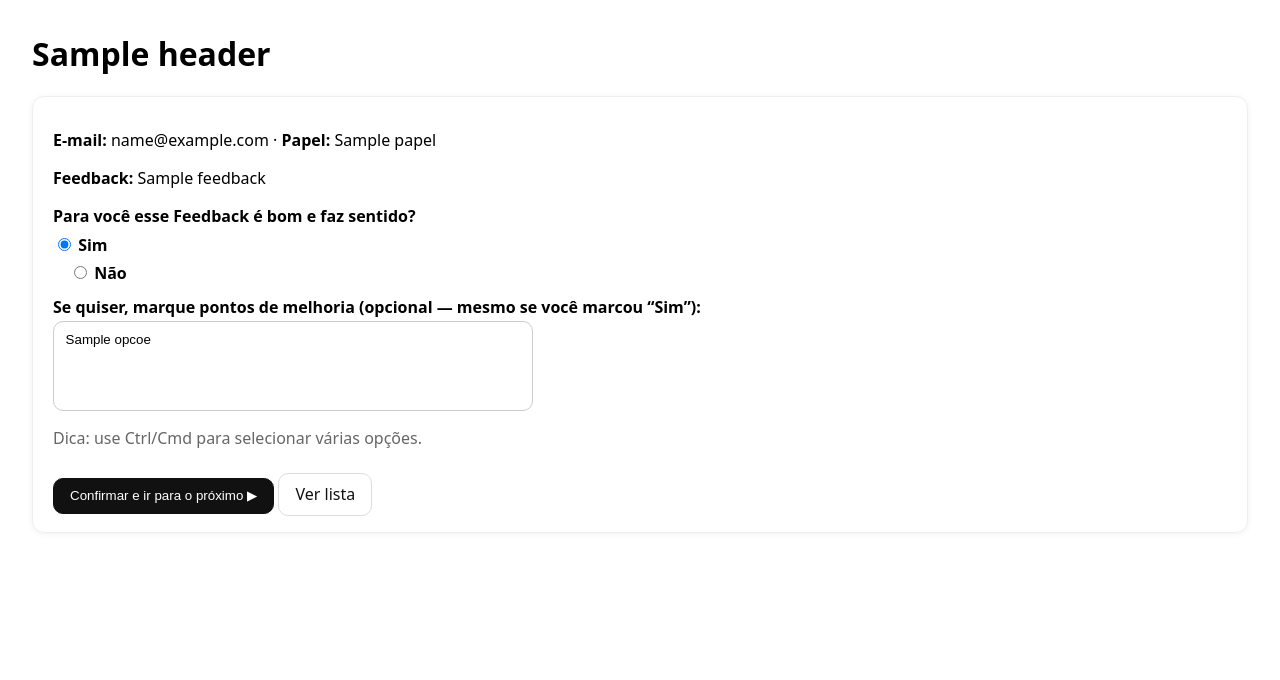
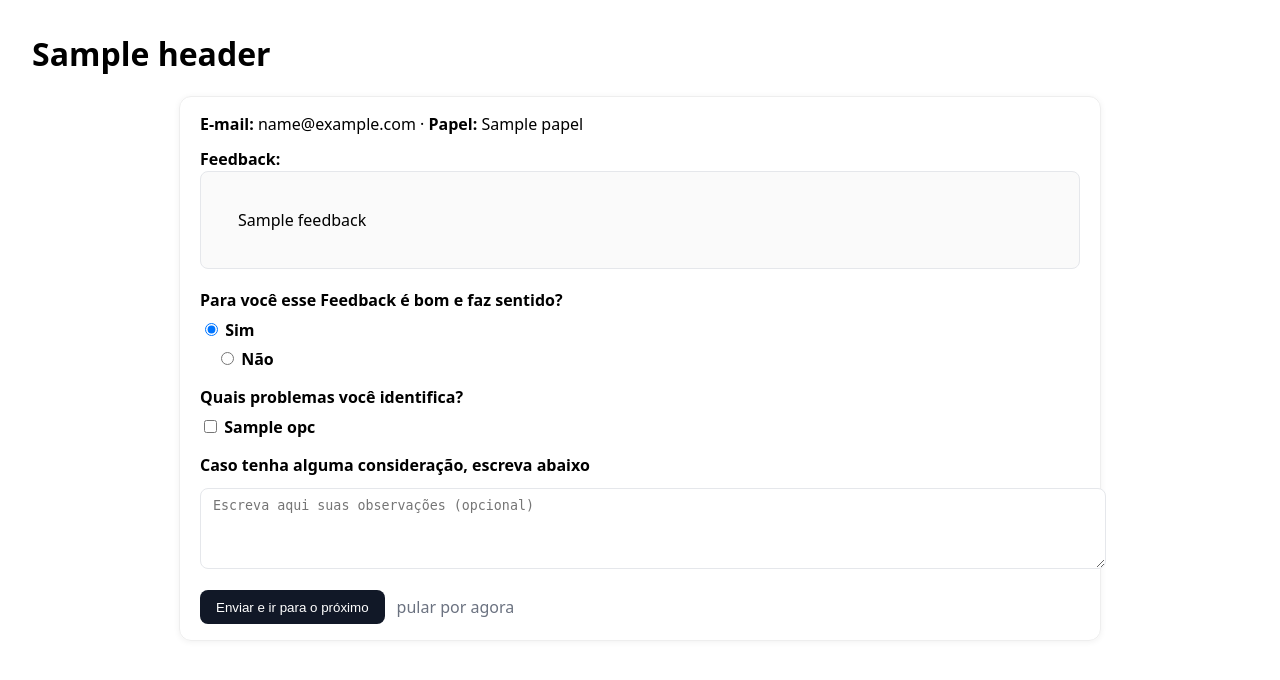
Before and after one commit to lucaschie-mind/projeto_thaylan_harvard, a FastAPI app: template templates/avaliar.html in a window 1280 px wide. Shown: the top 680 px of the page. Run offline with FastAPI, Linux system fonts and the light colour scheme; the template is opened without the code that fills it: most values are stand-ins (such as "Sample title", 1, 10 or a date in 2020); parts of the project's set-up code (start-up, migrations or seed data) failed here and were passed over.

Commit message:
feat(avaliacao): adiciona campo aberto + grava em campo_eberto_2 para Avaliador_2

```diff
--- a/main.py
+++ b/main.py
@@ -30,6 +30,8 @@ feedback_avaliacao = Table(
     Column("Problemas_avaliador_2", Text),
     Column("created_at", DateTime, nullable=False, default=datetime.utcnow),
     Column("updated_at", DateTime, nullable=False, default=datetime.utcnow),
+    Column("campo_aberto", Text),
+    Column("campo_eberto_2", Text),
 )
 
 app = FastAPI(title="Avaliador de Feedbacks")
@@ -96,27 +98,38 @@ def proximo_pendente(email: str, after_id: Optional[int] = None):
             return it
     return itens[0] if itens else None
 
-def atualizar_resposta(item_id: int, papel: str, resposta: str, problemas: Optional[List[str]] = None):
+def atualizar_resposta(
+    item_id: int,
+    papel: str,
+    resposta: str,
+    problemas: Optional[List[str]] = None,
+    campo_aberto: Optional[str] = None,
+):
     if papel == "Avaliador_1":
         col_resp = "Resposta_avaliador_1"
         col_prob = "Problemas_avaliador_1"
+        col_campo = "campo_aberto"          # <-- Avaliador_1 grava aqui
     elif papel == "Avaliador_2":
         col_resp = "Resposta_avaliador_2"
         col_prob = "Problemas_avaliador_2"
+        col_campo = "campo_eberto_2"        # <-- Avaliador_2 grava aqui
     else:
         raise HTTPException(status_code=400, detail="Papel inválido")
 
-    # Agora aceita problemas mesmo com "Sim". Se vier lista vazia, limpa a coluna.
     problemas_csv = None
     if problemas is not None:
         validos = [p for p in problemas if p in PROBLEMA_OPCOES]
-        problemas_csv = ", ".join(validos) if validos else None  # None -> grava NULL (limpa)
+        problemas_csv = ", ".join(validos) if validos else None
 
     campos = {col_resp: resposta, "updated_at": datetime.utcnow()}
     if problemas is not None:
-        campos[col_prob] = problemas_csv  # atualiza/limpa explicitamente
+        campos[col_prob] = problemas_csv
 
-    set_clause = ", ".join([f'"{k}" = :{k}' for k in campos.keys()])
+    # Se veio o campo aberto no POST, grava na coluna específica do papel
+    if campo_aberto is not None:
+        campos[col_campo] = (campo_aberto or "").strip()
+
+    set_clause = ', '.join([f'"{k}" = :{k}' for k in campos.keys()])
     sql = text(f'UPDATE feedback_avaliacao SET {set_clause} WHERE id = :id')
     params = {**campos, "id": item_id}
 
@@ -174,17 +187,18 @@ def submit(
     papel: str = Form(...),
     resposta: str = Form(...),
     problemas: Optional[List[str]] = Form(None),
-    problemas_submitted: Optional[str] = Form(None),  # <-- novo
+    problemas_submitted: Optional[str] = Form(None),
+    campo_aberto: Optional[str] = Form(None),  # <-- NOVO
 ):
     resposta = resposta.strip()
     if resposta not in ("Sim", "Não"):
         raise HTTPException(status_code=400, detail="Resposta inválida")
 
-    # Se o formulário foi enviado e nenhuma opção de problema foi marcada, limpamos a coluna
     if problemas_submitted is not None and problemas is None:
-        problemas = []  # força limpar em atualizar_resposta
+        problemas = []
 
-    atualizar_resposta(id, papel, resposta, problemas)
+    # passa o campo aberto para persistência
+    atualizar_resposta(id, papel, resposta, problemas, campo_aberto)
 
     email_norm = normalize_email(email)
     prox = proximo_pendente(email_norm, after_id=id)
--- a/templates/avaliar.html
+++ b/templates/avaliar.html
@@ -1,53 +1,72 @@
 {% extends "base.html" %}
 {% block content %}
-<div class="card">
-  <p><strong>E-mail:</strong> {{ email }} &middot; <strong>Papel:</strong> {{ papel }}</p>
-  <div style="margin:0.5rem 0 1rem;"><strong>Feedback:</strong> {{ item["Feedback"] }}</div>
+<div class="card" style="max-width: 880px; margin: 0 auto;">
+  <p style="margin:0 0 .75rem;">
+    <strong>E-mail:</strong> {{ email }} &middot; <strong>Papel:</strong> {{ papel }}
+  </p>
 
-  <form method="post" action="/submit" id="form-avaliar">
+  <div style="margin:0.5rem 0 1.25rem; line-height:1.5;">
+    <strong>Feedback:</strong>
+    <div style="white-space:pre-wrap; border:1px solid #e5e7eb; border-radius:.5rem; padding:.75rem; background:#fafafa;">
+      {{ item["Feedback"] }}
+    </div>
+  </div>
+
+  <form method="post" action="/submit" id="form-avaliar" style="display:block;">
     <input type="hidden" name="email" value="{{ email }}" />
     <input type="hidden" name="id" value="{{ item.id }}" />
     <input type="hidden" name="papel" value="{{ papel }}" />
-    <!-- ajuda o backend a identificar que o form foi enviado mesmo sem problemas marcados -->
-    <input type="hidden" name="problemas_submitted" value="1" />
 
-    <label>Para você esse Feedback é bom e faz sentido?</label>
-    <div>
-      <label><input type="radio" name="resposta" value="Sim" required checked /> Sim</label>
-      <label style="margin-left:1rem;"><input type="radio" name="resposta" value="Não" /> Não</label>
+    <!-- Pergunta principal -->
+    <label style="display:block; font-weight:600; margin:.25rem 0 .5rem;">
+      Para você esse Feedback é bom e faz sentido?
+    </label>
+    <div style="margin: .25rem 0 1rem;">
+      <label><input type="radio" name="resposta" value="Sim" required {% if not item.get('Resposta_avaliador_1') and not item.get('Resposta_avaliador_2') %}checked{% endif %}> Sim</label>
+      <label style="margin-left:1rem;"><input type="radio" name="resposta" value="Não" required> Não</label>
     </div>
 
-    <!-- SEMPRE VISÍVEL -->
-    <div id="problemasBox" style="margin-top:0.75rem;">
-      <label>Se quiser, marque pontos de melhoria (opcional — mesmo se você marcou “Sim”):</label>
-      <select name="problemas" multiple size="4" style="width:100%; max-width:480px;">
-        {% for op in opcoes %}
-          <option value="{{ op }}">{{ op }}</option>
-        {% endfor %}
-      </select>
-      <p class="muted">Dica: use Ctrl/Cmd para selecionar várias opções.</p>
+    <!-- Picklist de problemas -->
+    <label style="display:block; font-weight:600; margin:.25rem 0 .5rem;">
+      Quais problemas você identifica?
+    </label>
+    <div style="margin:.25rem 0 1rem;">
+      {% for opc in opcoes %}
+        <label style="display:block; margin:.25rem 0;">
+          <input
+            type="checkbox"
+            name="problemas"
+            value="{{ opc }}"
+            {% if papel == 'Avaliador_1' %}
+              {% if item.get('Problemas_avaliador_1') and (opc in (item['Problemas_avaliador_1'] or '')) %}checked{% endif %}
+            {% elif papel == 'Avaliador_2' %}
+              {% if item.get('Problemas_avaliador_2') and (opc in (item['Problemas_avaliador_2'] or '')) %}checked{% endif %}
+            {% endif %}
+          >
+          {{ opc }}
+        </label>
+      {% endfor %}
+      <!-- Indicador para permitir "limpar" problemas quando nenhum checkbox for marcado -->
+      <input type="hidden" name="problemas_submitted" value="1">
     </div>
 
-    <div class="space"></div>
-    <button class="btn btn-primary" type="submit">Confirmar e ir para o próximo ▶</button>
-    <a class="btn btn-ghost" href="/?email={{ email }}">Ver lista</a>
+    <!-- Campo aberto (nova pergunta) -->
+    <label for="campo_aberto" style="display:block; font-weight:600; margin:.25rem 0 .5rem;">
+      Caso tenha alguma consideração, escreva abaixo
+    </label>
+    <textarea
+      id="campo_aberto"
+      name="campo_aberto"
+      rows="4"
+      style="width:100%; margin:.25rem 0 1rem; padding:.6rem .75rem; border:1px solid #e5e7eb; border-radius:.5rem; resize:vertical;"
+      placeholder="Escreva aqui suas observações (opcional)">{% if papel == 'Avaliador_2' %}{{ item.get('campo_eberto_2') or '' }}{% else %}{{ item.get('campo_aberto') or '' }}{% endif %}</textarea>
+
+    <div style="display:flex; gap:.75rem; align-items:center;">
+      <button class="btn" type="submit" style="padding:.6rem 1rem; border:0; border-radius:.5rem; background:#111827; color:white; cursor:pointer;">
+        Enviar e ir para o próximo
+      </button>
+      <a href="/fim?email={{ email }}" style="text-decoration:none; color:#6b7280;">pular por agora</a>
+    </div>
   </form>
 </div>
-
-<script>
-  // Atalhos de teclado: S = “Sim”, N = “Não”, Enter = enviar
-  document.addEventListener('keydown', (e) => {
-    if (e.key.toLowerCase() === 's') {
-      const sim = document.querySelector('input[name="resposta"][value="Sim"]');
-      if (sim) sim.checked = true;
-    } else if (e.key.toLowerCase() === 'n') {
-      const nao = document.querySelector('input[name="resposta"][value="Não"]');
-      if (nao) nao.checked = true;
-    } else if (e.key === 'Enter') {
-      e.preventDefault(); // evita submeter em campos de seleção acidentalmente
-      const form = document.getElementById('form-avaliar');
-      if (form) form.submit();
-    }
-  });
-</script>
 {% endblock %}
```
